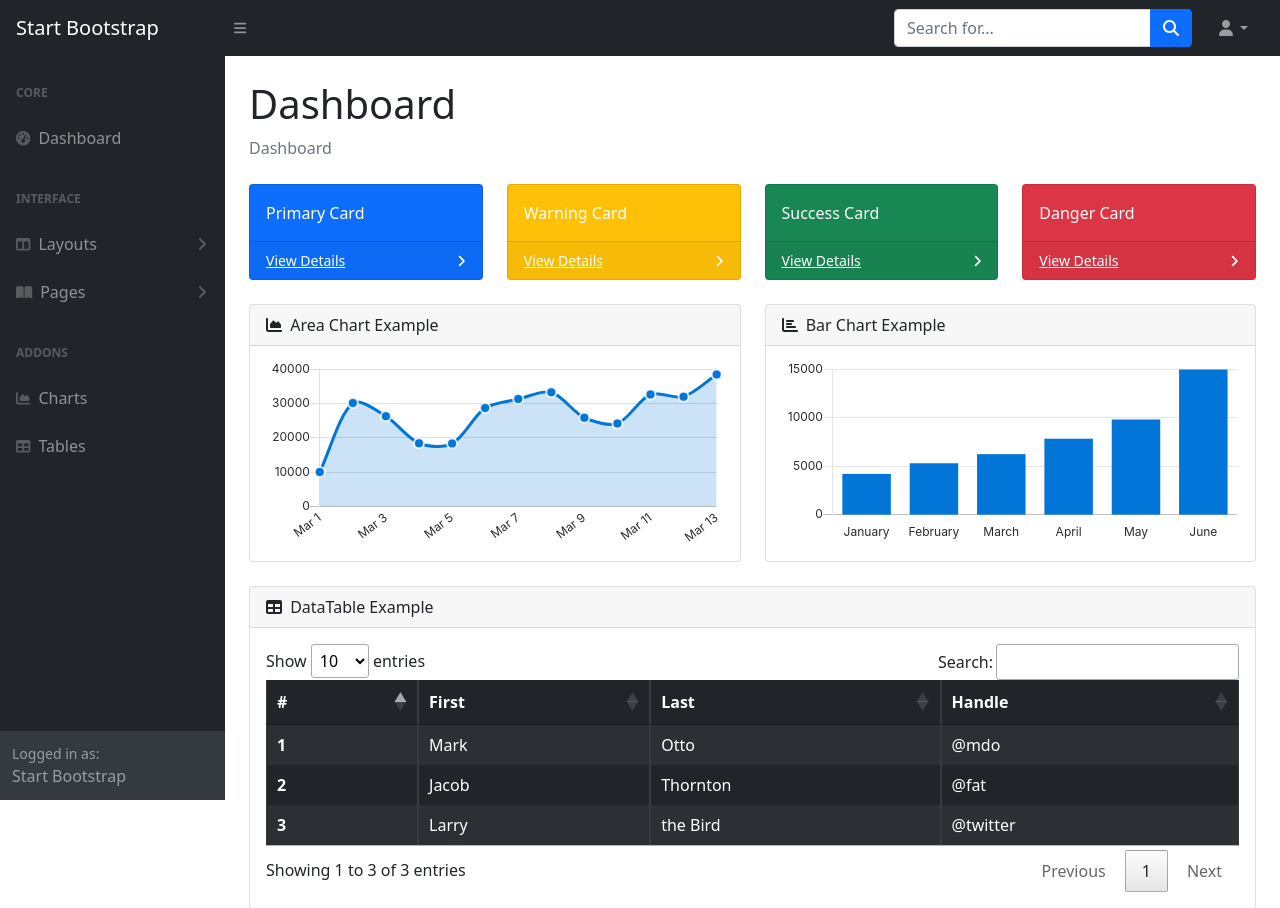
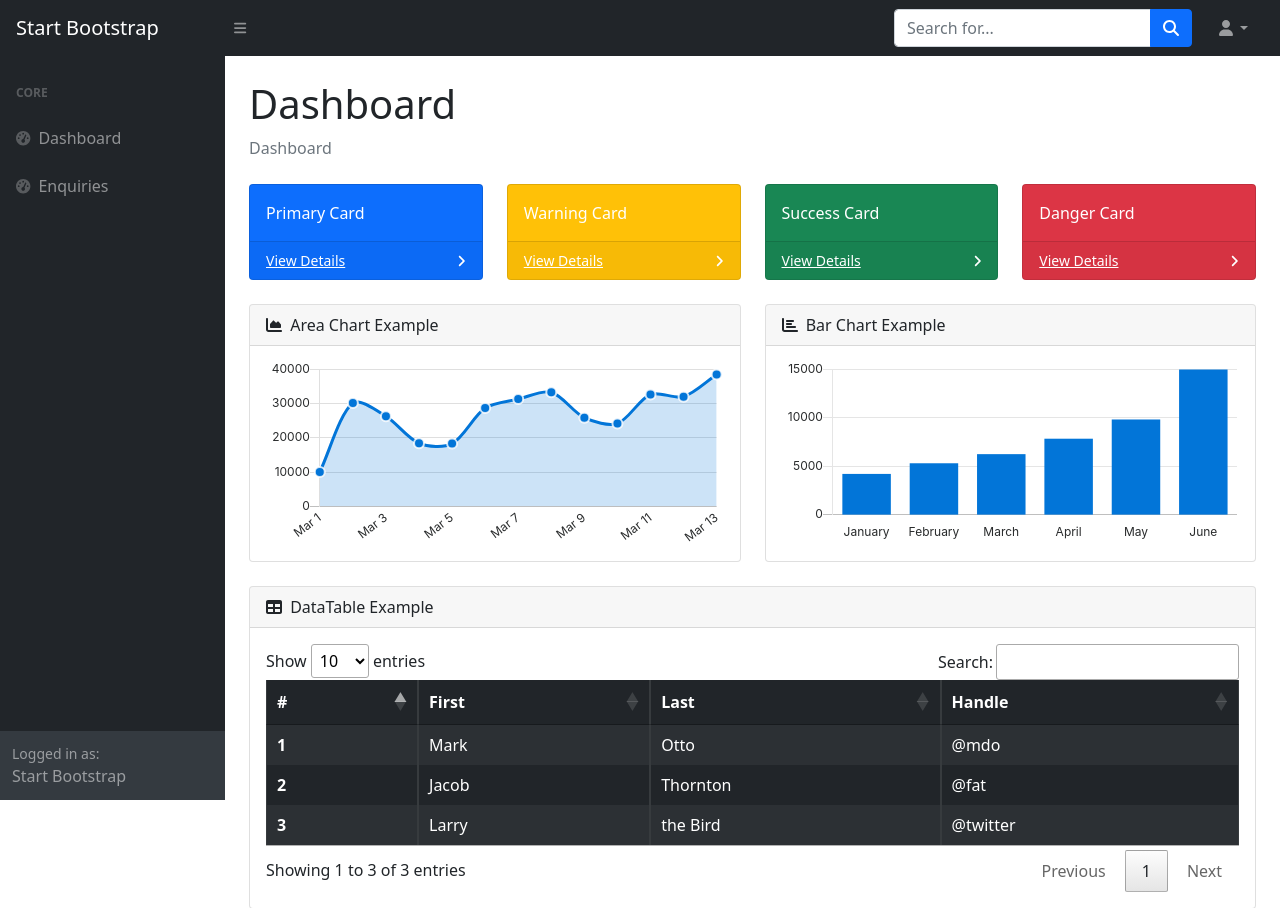
Before and after one commit to midhun98/hospital_site, a Django app: page /dashboard/ in a window 1280 px wide. Shown: the top 908 px of the page. Run offline with Django 3.2, Linux system fonts and the light colour scheme; some libraries are stand-ins or nearby versions.

Commit message:
Admin dashboard

```diff
--- a/frontEnd/templates/sidebar.html
+++ b/frontEnd/templates/sidebar.html
@@ -1,63 +1,67 @@
 <div class="sb-sidenav-menu-heading">Core</div>
-<a class="nav-link" href="index.html">
+<a class="nav-link" href="{% url 'dashboard' %}">
     <div class="sb-nav-link-icon"><i class="fas fa-tachometer-alt"></i></div>
     Dashboard
 </a>
-<div class="sb-sidenav-menu-heading">Interface</div>
-<a class="nav-link collapsed" href="#" data-bs-toggle="collapse" data-bs-target="#collapseLayouts" aria-expanded="false"
-   aria-controls="collapseLayouts">
-    <div class="sb-nav-link-icon"><i class="fas fa-columns"></i></div>
-    Layouts
-    <div class="sb-sidenav-collapse-arrow"><i class="fas fa-angle-down"></i></div>
+<a class="nav-link" href="{% url 'enquiries' %}">
+    <div class="sb-nav-link-icon"><i class="fas fa-tachometer-alt"></i></div>
+    Enquiries
 </a>
-<div class="collapse" id="collapseLayouts" aria-labelledby="headingOne" data-bs-parent="#sidenavAccordion">
-    <nav class="sb-sidenav-menu-nested nav">
-        <a class="nav-link" href="layout-static.html">Static Navigation</a>
-        <a class="nav-link" href="layout-sidenav-light.html">Light Sidenav</a>
-    </nav>
-</div>
-<a class="nav-link collapsed" href="#" data-bs-toggle="collapse" data-bs-target="#collapsePages" aria-expanded="false"
-   aria-controls="collapsePages">
-    <div class="sb-nav-link-icon"><i class="fas fa-book-open"></i></div>
-    Pages
-    <div class="sb-sidenav-collapse-arrow"><i class="fas fa-angle-down"></i></div>
-</a>
-<div class="collapse" id="collapsePages" aria-labelledby="headingTwo" data-bs-parent="#sidenavAccordion">
-    <nav class="sb-sidenav-menu-nested nav accordion" id="sidenavAccordionPages">
-        <a class="nav-link collapsed" href="#" data-bs-toggle="collapse" data-bs-target="#pagesCollapseAuth"
-           aria-expanded="false" aria-controls="pagesCollapseAuth">
-            Authentication
-            <div class="sb-sidenav-collapse-arrow"><i class="fas fa-angle-down"></i></div>
-        </a>
-        <div class="collapse" id="pagesCollapseAuth" aria-labelledby="headingOne"
-             data-bs-parent="#sidenavAccordionPages">
-            <nav class="sb-sidenav-menu-nested nav">
-                <a class="nav-link" href="login.html">Login</a>
-                <a class="nav-link" href="register.html">Register</a>
-                <a class="nav-link" href="password.html">Forgot Password</a>
-            </nav>
-        </div>
-        <a class="nav-link collapsed" href="#" data-bs-toggle="collapse" data-bs-target="#pagesCollapseError"
-           aria-expanded="false" aria-controls="pagesCollapseError">
-            Error
-            <div class="sb-sidenav-collapse-arrow"><i class="fas fa-angle-down"></i></div>
-        </a>
-        <div class="collapse" id="pagesCollapseError" aria-labelledby="headingOne"
-             data-bs-parent="#sidenavAccordionPages">
-            <nav class="sb-sidenav-menu-nested nav">
-                <a class="nav-link" href="401.html">401 Page</a>
-                <a class="nav-link" href="404.html">404 Page</a>
-                <a class="nav-link" href="500.html">500 Page</a>
-            </nav>
-        </div>
-    </nav>
-</div>
-<div class="sb-sidenav-menu-heading">Addons</div>
-<a class="nav-link" href="charts.html">
-    <div class="sb-nav-link-icon"><i class="fas fa-chart-area"></i></div>
-    Charts
-</a>
-<a class="nav-link" href="tables.html">
-    <div class="sb-nav-link-icon"><i class="fas fa-table"></i></div>
-    Tables
-</a>
+{#<div class="sb-sidenav-menu-heading">Interface</div>#}
+{#<a class="nav-link collapsed" href="#" data-bs-toggle="collapse" data-bs-target="#collapseLayouts" aria-expanded="false"#}
+{#   aria-controls="collapseLayouts">#}
+{#    <div class="sb-nav-link-icon"><i class="fas fa-columns"></i></div>#}
+{#    Layouts#}
+{#    <div class="sb-sidenav-collapse-arrow"><i class="fas fa-angle-down"></i></div>#}
+{#</a>#}
+{#<div class="collapse" id="collapseLayouts" aria-labelledby="headingOne" data-bs-parent="#sidenavAccordion">#}
+{#    <nav class="sb-sidenav-menu-nested nav">#}
+{#        <a class="nav-link" href="layout-static.html">Static Navigation</a>#}
+{#        <a class="nav-link" href="layout-sidenav-light.html">Light Sidenav</a>#}
+{#    </nav>#}
+{#</div>#}
+{#<a class="nav-link collapsed" href="#" data-bs-toggle="collapse" data-bs-target="#collapsePages" aria-expanded="false"#}
+{#   aria-controls="collapsePages">#}
+{#    <div class="sb-nav-link-icon"><i class="fas fa-book-open"></i></div>#}
+{#    Pages#}
+{#    <div class="sb-sidenav-collapse-arrow"><i class="fas fa-angle-down"></i></div>#}
+{#</a>#}
+{#<div class="collapse" id="collapsePages" aria-labelledby="headingTwo" data-bs-parent="#sidenavAccordion">#}
+{#    <nav class="sb-sidenav-menu-nested nav accordion" id="sidenavAccordionPages">#}
+{#        <a class="nav-link collapsed" href="#" data-bs-toggle="collapse" data-bs-target="#pagesCollapseAuth"#}
+{#           aria-expanded="false" aria-controls="pagesCollapseAuth">#}
+{#            Authentication#}
+{#            <div class="sb-sidenav-collapse-arrow"><i class="fas fa-angle-down"></i></div>#}
+{#        </a>#}
+{#        <div class="collapse" id="pagesCollapseAuth" aria-labelledby="headingOne"#}
+{#             data-bs-parent="#sidenavAccordionPages">#}
+{#            <nav class="sb-sidenav-menu-nested nav">#}
+{#                <a class="nav-link" href="login.html">Login</a>#}
+{#                <a class="nav-link" href="register.html">Register</a>#}
+{#                <a class="nav-link" href="password.html">Forgot Password</a>#}
+{#            </nav>#}
+{#        </div>#}
+{#        <a class="nav-link collapsed" href="#" data-bs-toggle="collapse" data-bs-target="#pagesCollapseError"#}
+{#           aria-expanded="false" aria-controls="pagesCollapseError">#}
+{#            Error#}
+{#            <div class="sb-sidenav-collapse-arrow"><i class="fas fa-angle-down"></i></div>#}
+{#        </a>#}
+{#        <div class="collapse" id="pagesCollapseError" aria-labelledby="headingOne"#}
+{#             data-bs-parent="#sidenavAccordionPages">#}
+{#            <nav class="sb-sidenav-menu-nested nav">#}
+{#                <a class="nav-link" href="401.html">401 Page</a>#}
+{#                <a class="nav-link" href="404.html">404 Page</a>#}
+{#                <a class="nav-link" href="500.html">500 Page</a>#}
+{#            </nav>#}
+{#        </div>#}
+{#    </nav>#}
+{#</div>#}
+{#<div class="sb-sidenav-menu-heading">Addons</div>#}
+{#<a class="nav-link" href="charts.html">#}
+{#    <div class="sb-nav-link-icon"><i class="fas fa-chart-area"></i></div>#}
+{#    Charts#}
+{#</a>#}
+{#<a class="nav-link" href="tables.html">#}
+{#    <div class="sb-nav-link-icon"><i class="fas fa-table"></i></div>#}
+{#    Tables#}
+{#</a>#}
--- a/frontEnd/urls.py
+++ b/frontEnd/urls.py
@@ -6,5 +6,4 @@ urlpatterns = [
     path("", TemplateView.as_view(template_name="index.html"), name='index'),
     path("dashboard/", TemplateView.as_view(template_name="dashboard.html"), name='dashboard'),
     path("enquiries/", TemplateView.as_view(template_name="enquires.html"), name='enquiries'),
-    path("base/", TemplateView.as_view(template_name="base.html"), name='base'),
 ]
```
